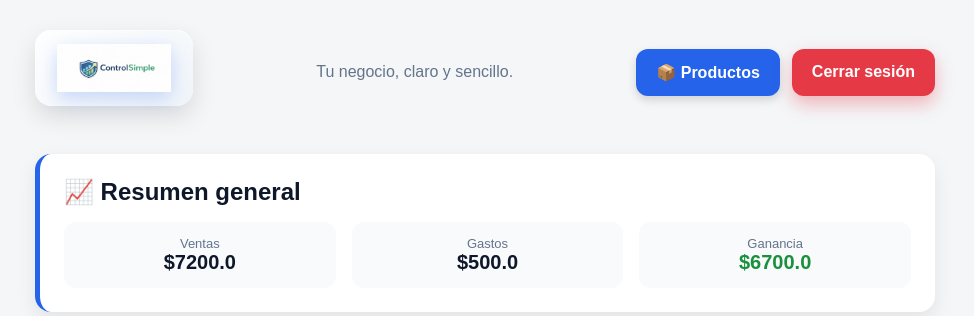
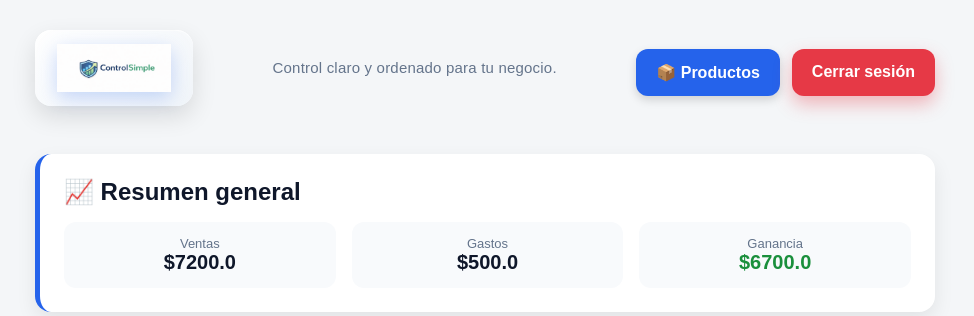
Before and after one commit to janier23/control-simple, a Flask app: page / in a window 1280 px wide. Shown: the top 316 px of the page, without its empty margins (155-1129 px from the left). Run offline with Flask 3, Linux system fonts and the light colour scheme; a user stored in the database is signed in; data comes from the database, SQL or seed files in the repository.

```diff
--- a/frontend/static/css/style.css
+++ b/frontend/static/css/style.css
@@ -547,3 +547,10 @@ a {
     background: linear-gradient(135deg, #2563eb, #1e40af);
     box-shadow: 0 12px 25px rgba(37,99,235,0.45);
 }
+
+.subtitulo {
+    font-size: 15px;
+    font-weight: 500;
+    letter-spacing: 0.2px;
+    margin-top: 6px;
+}
--- a/frontend/templates/index.html
+++ b/frontend/templates/index.html
@@ -16,8 +16,9 @@
                 alt="ControlSimple"
                 class="brand-logo">
         </div>
-        <p class="subtitulo">Tu negocio, claro y sencillo.</p>
-
+        <p class="subtitulo">
+            Control claro y ordenado para tu negocio.
+        </p>
 
         <div class="header-actions">
             {% if session["rol"] == "dueno" %}
```
